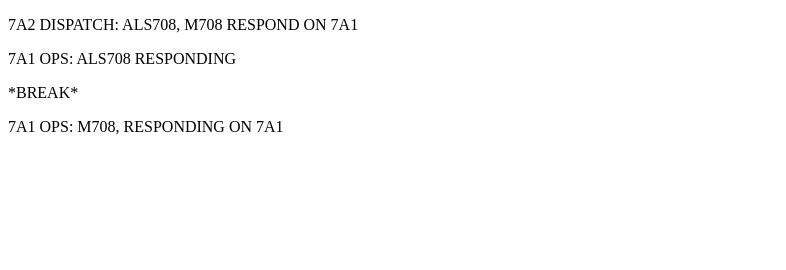
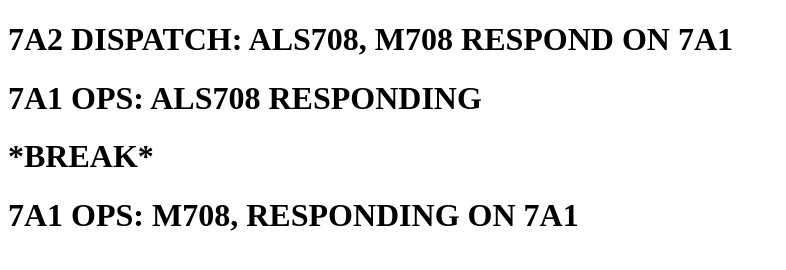
Before and after one commit to Rescue742Fan/7A1, a plain HTML site: page index.html in a window 1280 px wide. Shown: the whole page, without its empty margins (0-786 px from the left). Drawn offline with Linux system fonts and the light colour scheme.

Commit message:
Update index.html

```diff
--- a/index.html
+++ b/index.html
@@ -5,9 +5,10 @@
   <link rel="icon" type="image/x-icon" href="canvas.png">
 </head>
 <body>
-<p>7A2 DISPATCH: ALS708, M708 RESPOND ON 7A1</p>
-<p>7A1 OPS: ALS708 RESPONDING</p>
-<p>*BREAK*</p>
-<p>7A1 OPS: M708, RESPONDING ON 7A1</p>
+<h1>7A2 DISPATCH: ALS708, M708 RESPOND ON 7A1</h1>
+<h1>7A1 OPS: ALS708 RESPONDING</h1>
+<h1>*BREAK*</h1>
+<h1>7A1 OPS: M708, RESPONDING ON 7A1</h1>
+
 </body>
 </html>
```
